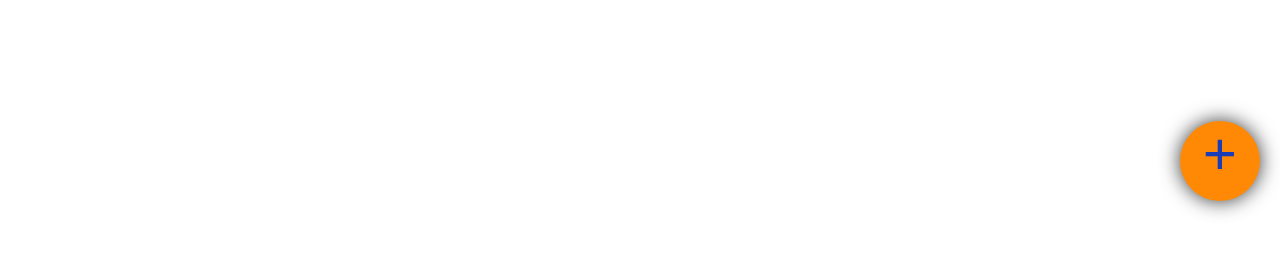
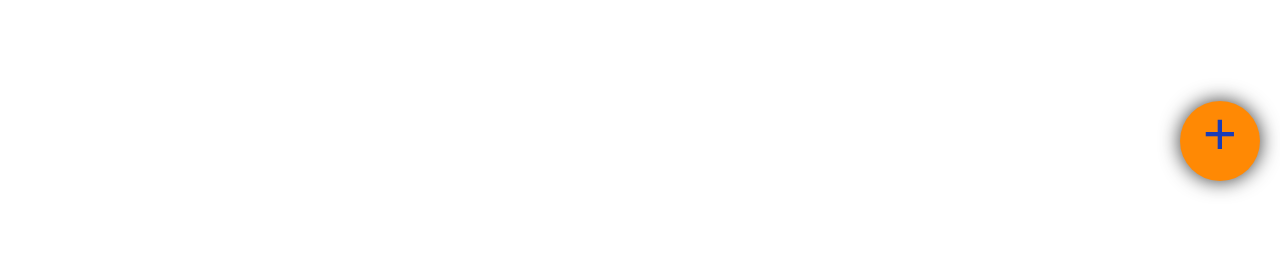
Before and after one commit to mohamedAttefi/bztami, a website: page index.html in a window 1280 px wide. Shown: the part 399-652 px from the top of the page. Drawn offline with nearby package versions, Linux system fonts and the light colour scheme; some packages are replaced by stand-ins of ours; a script that the page names is missing.

Commit message:
fix: fix add button

```diff
--- a/index.html
+++ b/index.html
@@ -48,7 +48,7 @@
             </h1>
         </div>
         <div id="plus"
-            class="shadow-[0px_0px_20px_rgba(0,0,0,0.8)] bg-orange-400 rounded-full h-20 w-20 fixed top-130 right-5 flex items-center justify-center transform hover:scale-[1.1] active:bg-orange-500 active:scale-[1] active:shadow-none z-[10]">
+            class="shadow-[0px_0px_20px_rgba(0,0,0,0.8)] bg-orange-400 rounded-full h-20 w-20 fixed top-125 right-5 flex items-center justify-center transform hover:scale-[1.1] active:bg-orange-500 active:scale-[1] active:shadow-none z-[10]">
             <span class="text-6xl pb-4 text-blue-800 z-10">+</span>
         </div>
         </div>
```
